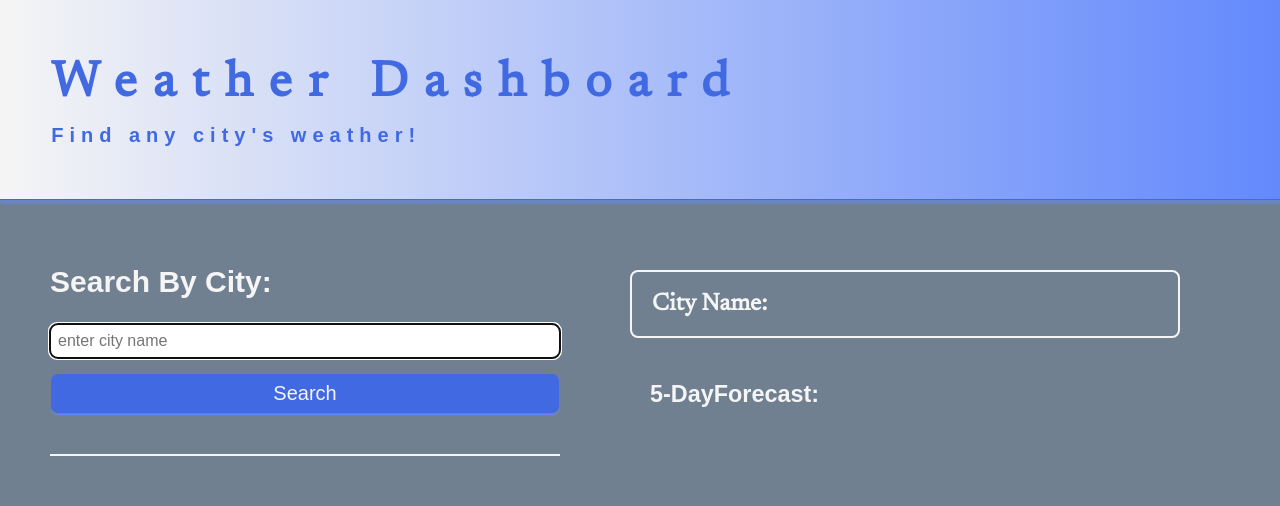
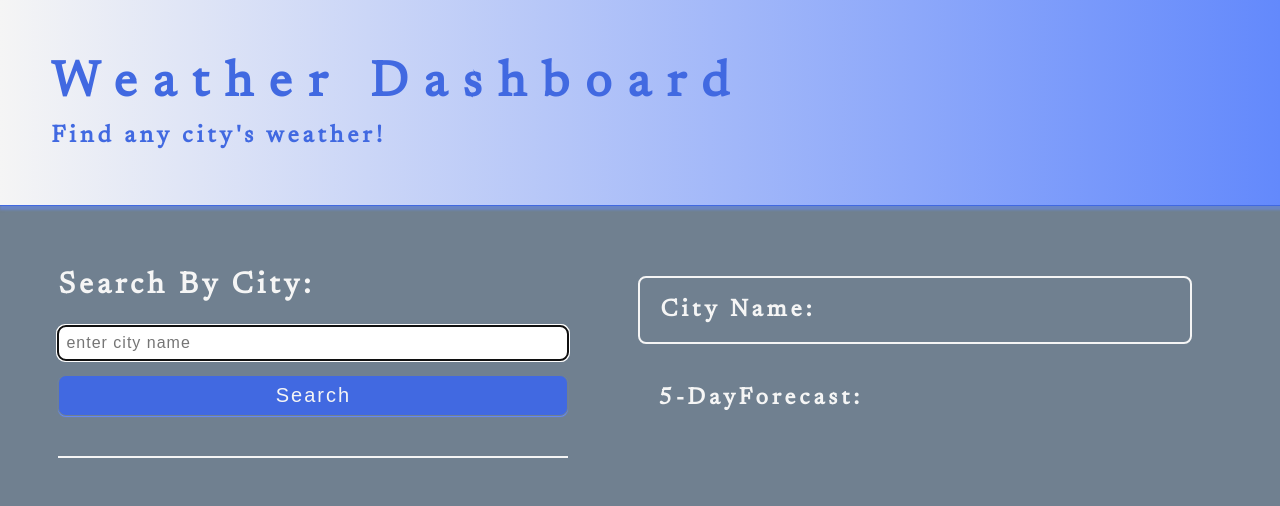
Before and after one commit to wlowrimore/vandy_bc_weather_dash_chlng_06_2022, a plain HTML site: page index.html in a window 1280 px wide. Drawn offline with Linux system fonts and the light colour scheme.

Commit message:
corrects margins and letter spacing

```diff
--- a/assets/css/style.css
+++ b/assets/css/style.css
@@ -26,10 +26,9 @@ header h1 {
 }
 
 header p {
-  font-family: sans-serif;
-  font-size: 20px;
+  font-size: 24px;
   font-weight: 900;
-  letter-spacing: 6px;
+  letter-spacing: 4px;
 }
 
 main {
@@ -38,8 +37,8 @@ main {
 }
 
 .card {
-  font-family: sans-serif;
   font-size: 20px;
+  letter-spacing: 4px;
   padding: 20px 20px;
   color: whitesmoke;
   width: 550px;
@@ -55,6 +54,7 @@ main {
 
 .form-input {
   font-size: 16px;
+  letter-spacing: 1px;
   padding: 8px;
   border-radius: 8px;
   border: 0px solid slategray;
@@ -65,6 +65,7 @@ main {
   padding: 8px;
   color: whitesmoke;
   font-size: 20px;
+  letter-spacing: 2px;
   background-color: royalblue;
   border: 1px solid slategray;
   border-radius: 8px;
@@ -81,6 +82,7 @@ main {
 .searched-city {
   display: flex;
   flex-direction: column;
+  letter-spacing: 4px;
   color: whitesmoke;
   padding-left: 20px;
   border: 2px solid whitesmoke;
@@ -97,12 +99,7 @@ main {
 }
 
 .flex-searched {
-  margin-right: 20px;
   padding: 50px;
   width: auto;
   flex: 2 100;
 }
-
-/* .flex-previous {
-  flex: 1;
-} */
```
